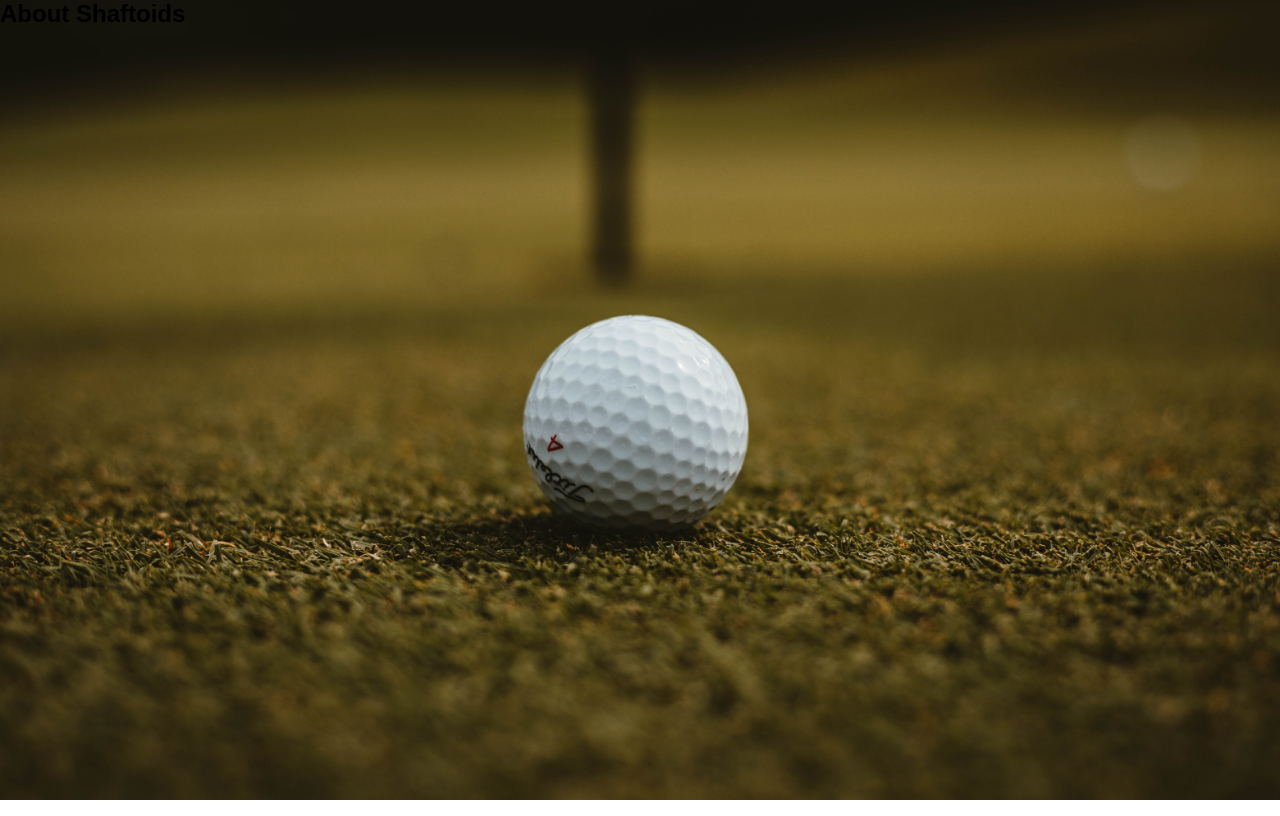
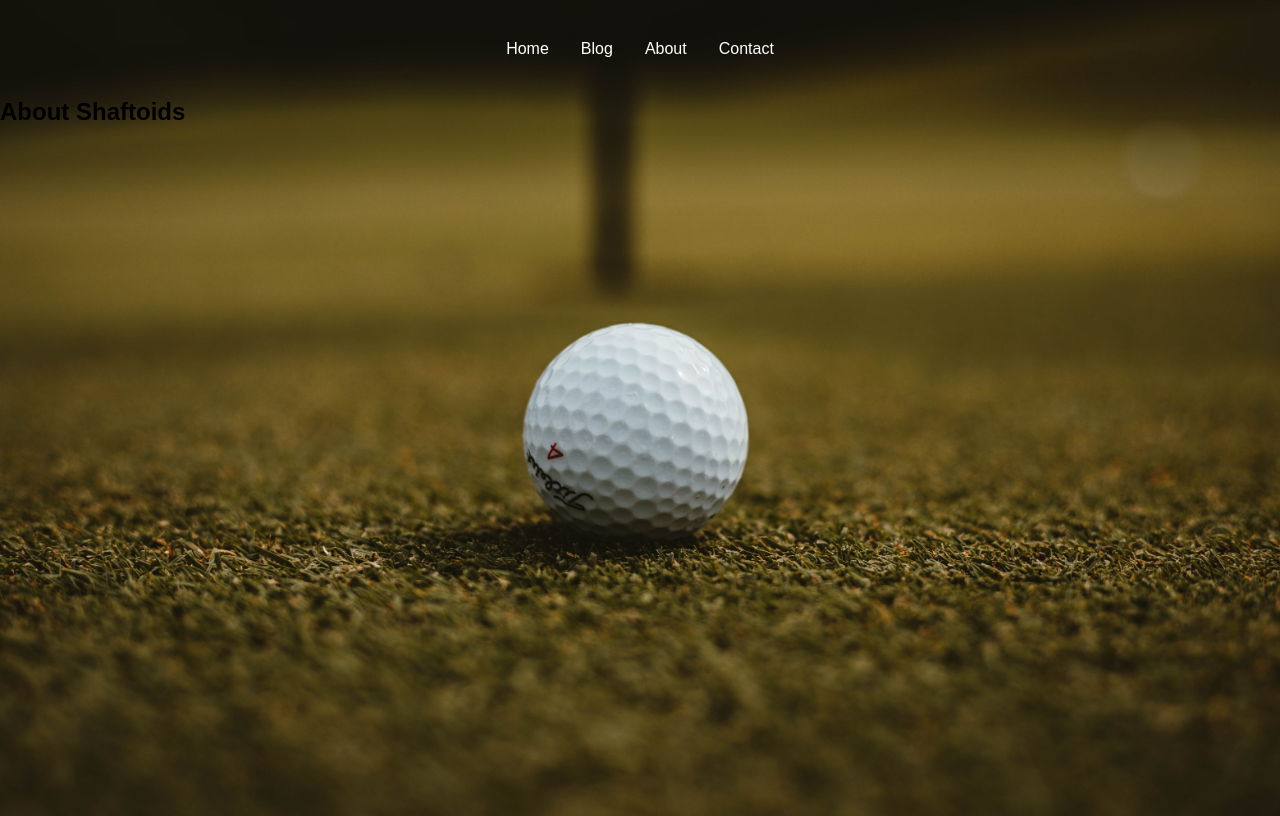
Before and after one commit to WebDevSiDotCom/shaftoid, a plain HTML site: page about.html in a window 1280 px wide. Drawn offline with Linux system fonts and the light colour scheme.

Commit message:
Added and updated nav
Added nav to About page, updated nav on Contact page

```diff
--- a/about.html
+++ b/about.html
@@ -8,6 +8,14 @@
     <title>Document</title>
 </head>
 <body>
+    <div class="nav-div">
+        <nav>
+            <li><a href="./index.html">Home</a></li>
+            <li><a href="#">Blog</a></li>
+            <li><a href="about.html">About</a></li>
+            <li><a href="contact.html">Contact</a></li>
+        </nav>
+    </div>
     <h2>About Shaftoids</h2>
 </body>
 </html>
```
Also changed, not shown: contact.html (+2 -2 lines).
